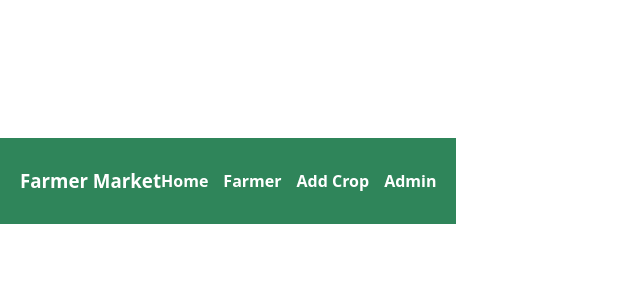
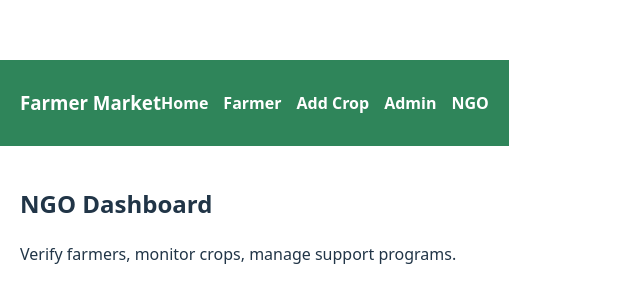
Before and after one commit to Reddykusuma08/farmer-marketplace, a React (Vite) app: page /ngo/dashboard in a window 1280 px wide. Shown: the part 219-522 px from the top of the page, without its empty margins (0-640 px from the left). Built offline with nearby package versions, Linux system fonts and the light colour scheme.

Commit message:
Add NGO link to navbar

```diff
--- a/src/App.jsx
+++ b/src/App.jsx
@@ -4,24 +4,39 @@ import Navbar from "./components/Navbar";
 import Home from "./pages/Home";
 import Login from "./pages/Login";
 import Register from "./pages/Register";
+
 import FarmerDashboard from "./pages/farmer/Dashboard";
 import AddCrop from "./pages/farmer/AddCrop";
+
 import AdminOrders from "./pages/admin/Orders";
+
+// NGO pages
+import NGODashboard from "./pages/ngo/Dashboard";
+import NGOFarmers from "./pages/ngo/Farmers";
+import NGOOrders from "./pages/ngo/Orders";
 
 export default function App() {
   return (
     <BrowserRouter>
-      <Navbar />   {/* 👈 Add this line */}
+      <Navbar />
 
       <Routes>
+        {/* Public */}
         <Route path="/" element={<Home />} />
         <Route path="/login" element={<Login />} />
         <Route path="/register" element={<Register />} />
 
+        {/* Farmer */}
         <Route path="/farmer/dashboard" element={<FarmerDashboard />} />
         <Route path="/farmer/add-crop" element={<AddCrop />} />
 
+        {/* Admin */}
         <Route path="/admin/orders" element={<AdminOrders />} />
+
+        {/* NGO */}
+        <Route path="/ngo/dashboard" element={<NGODashboard />} />
+        <Route path="/ngo/farmers" element={<NGOFarmers />} />
+        <Route path="/ngo/orders" element={<NGOOrders />} />
       </Routes>
     </BrowserRouter>
   );
--- a/src/components/Navbar.jsx
+++ b/src/components/Navbar.jsx
@@ -10,6 +10,7 @@ export default function Navbar() {
                 <Link style={linkStyle} to="/farmer/dashboard">Farmer</Link>
                 <Link style={linkStyle} to="/farmer/add-crop">Add Crop</Link>
                 <Link style={linkStyle} to="/admin/orders">Admin</Link>
+                <Link style={linkStyle} to="/ngo/dashboard">NGO</Link> {/* 👈 Added */}
             </div>
         </div>
     );
--- /dev/null
+++ b/src/pages/ngo/Dashboard.jsx
@@ -0,0 +1,8 @@
+export default function NGODashboard() {
+    return (
+        <div style={{ padding: "20px" }}>
+            <h2>NGO Dashboard</h2>
+            <p>Verify farmers, monitor crops, manage support programs.</p>
+        </div>
+    );
+}
--- /dev/null
+++ b/src/pages/ngo/Farmers.jsx
@@ -0,0 +1,8 @@
+export default function Farmers() {
+    return (
+        <div style={{ padding: "20px" }}>
+            <h2>Farmer Verification</h2>
+            <p>List of farmers pending approval.</p>
+        </div>
+    );
+}
--- /dev/null
+++ b/src/pages/ngo/Orders.jsx
@@ -0,0 +1,8 @@
+export default function Orders() {
+    return (
+        <div style={{ padding: "20px" }}>
+            <h2>Orders Monitoring</h2>
+            <p>Track farmer orders and deliveries.</p>
+        </div>
+    );
+}
```
